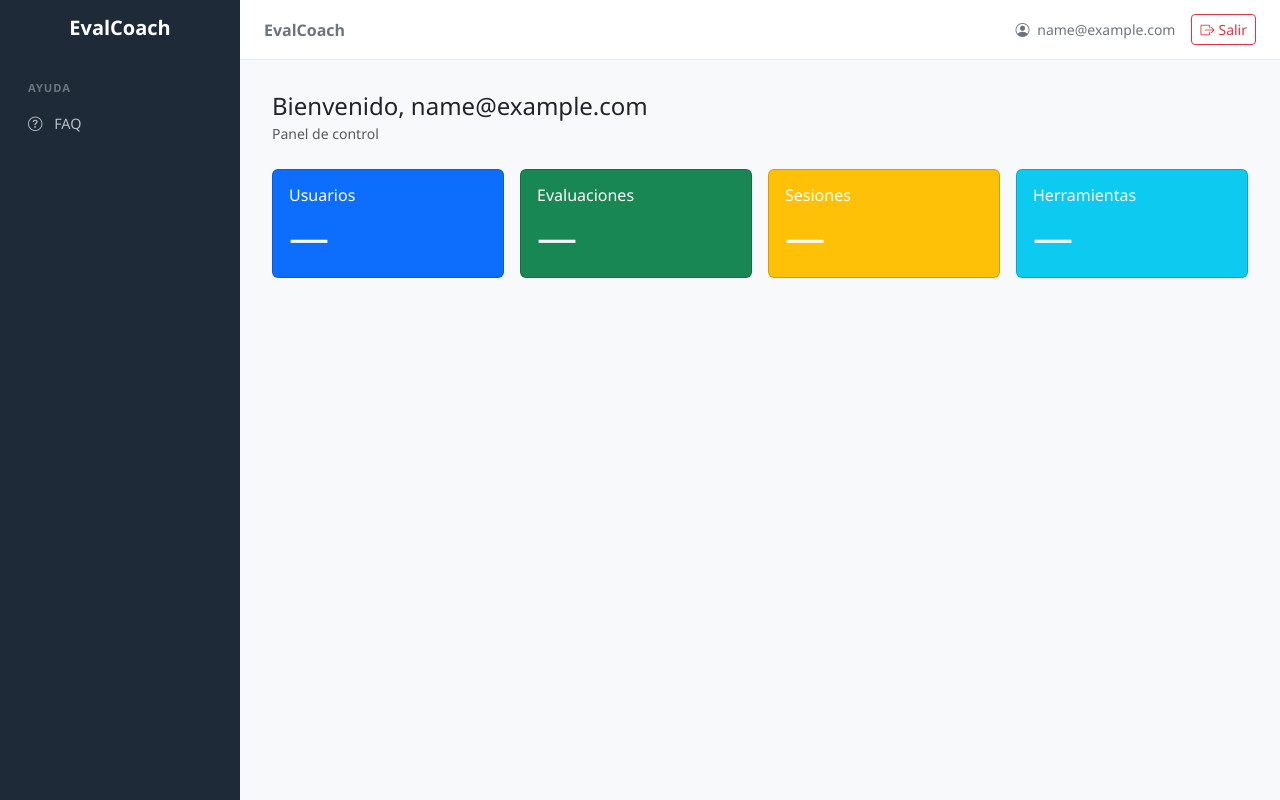
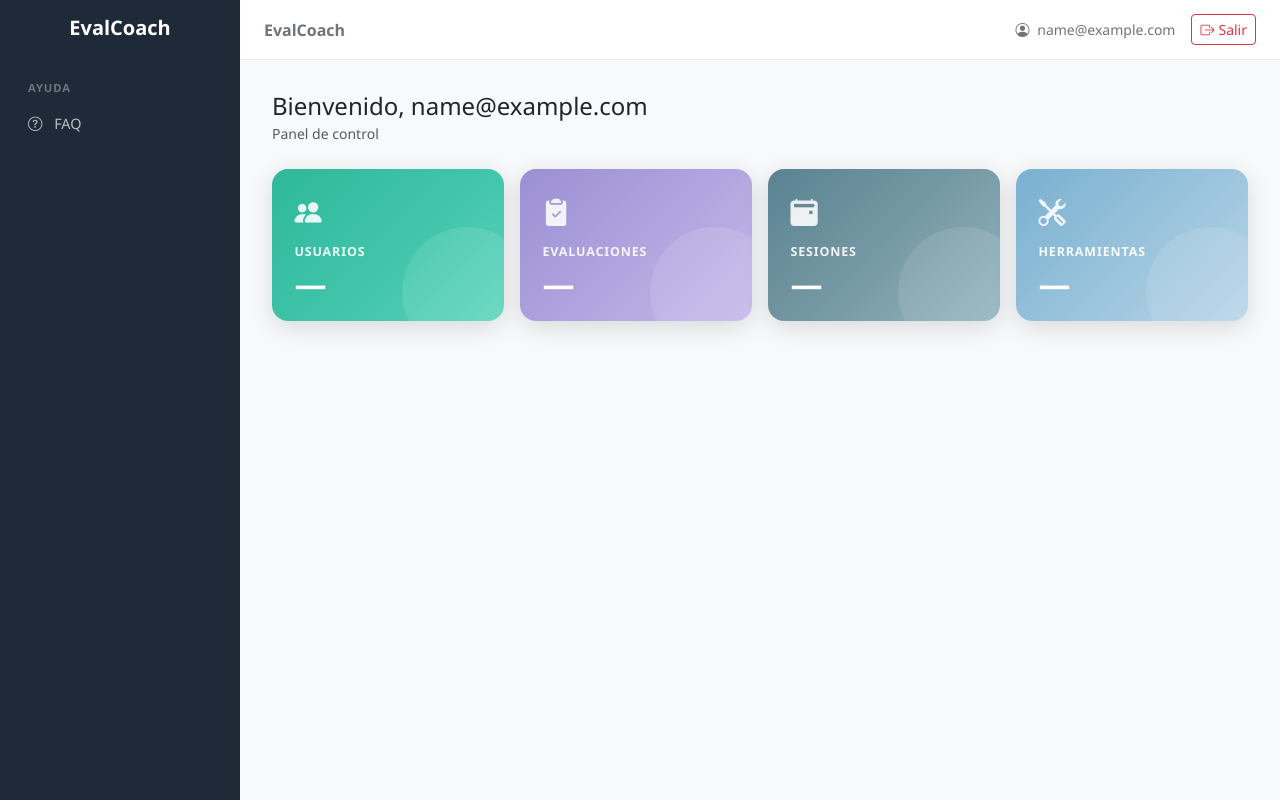
Before and after one commit to mmatus0/ProyectoAngular, an Angular app in the folder frontend/: page /dashboard in a window 1280 px wide. Built offline with nearby package versions, Linux system fonts and the light colour scheme; sample sign-in values are in the browser's storage.

Commit message:
modificaciones esteticas

```diff
--- a/frontend/src/app/features/dashboard/dashboard.component.html
+++ b/frontend/src/app/features/dashboard/dashboard.component.html
@@ -6,36 +6,49 @@
 </div>
 
 <div class="row g-3">
+
+  <!-- Usuarios -->
   <div class="col-md-3">
-    <div class="card text-white bg-primary">
-      <div class="card-body">
-        <h6 class="card-title">Usuarios</h6>
-        <p class="display-6 mb-0">—</p>
+    <div class="dash-card dash-card--teal">
+      <div class="dash-card__icon">
+        <i class="bi bi-people-fill"></i>
       </div>
+      <h6 class="dash-card__title">Usuarios</h6>
+      <p class="dash-card__value">—</p>
     </div>
   </div>
+
+  <!-- Evaluaciones -->
   <div class="col-md-3">
-    <div class="card text-white bg-success">
-      <div class="card-body">
-        <h6 class="card-title">Evaluaciones</h6>
-        <p class="display-6 mb-0">—</p>
+    <div class="dash-card dash-card--violet">
+      <div class="dash-card__icon">
+        <i class="bi bi-clipboard2-check-fill"></i>
       </div>
+      <h6 class="dash-card__title">Evaluaciones</h6>
+      <p class="dash-card__value">—</p>
     </div>
   </div>
+
+  <!-- Sesiones -->
   <div class="col-md-3">
-    <div class="card text-white bg-warning">
-      <div class="card-body">
-        <h6 class="card-title">Sesiones</h6>
-        <p class="display-6 mb-0">—</p>
+    <div class="dash-card dash-card--blue">
+      <div class="dash-card__icon">
+        <i class="bi bi-calendar2-event-fill"></i>
       </div>
+      <h6 class="dash-card__title">Sesiones</h6>
+      <p class="dash-card__value">—</p>
     </div>
   </div>
+
+  <!-- Herramientas -->
   <div class="col-md-3">
-    <div class="card text-white bg-info">
-      <div class="card-body">
-        <h6 class="card-title">Herramientas</h6>
-        <p class="display-6 mb-0">—</p>
+    <div class="dash-card dash-card--sky">
+      <div class="dash-card__icon">
+        <i class="bi bi-tools"></i>
       </div>
+      <h6 class="dash-card__title">Herramientas</h6>
+      <p class="dash-card__value">—</p>
     </div>
   </div>
+
 </div>
--- a/frontend/src/app/features/dashboard/dashboard.component.ts
+++ b/frontend/src/app/features/dashboard/dashboard.component.ts
@@ -5,7 +5,8 @@ import { AuthService } from '../../core/services/auth.service';
   selector: 'app-dashboard',
   standalone: true,
   imports: [],
-  templateUrl: './dashboard.component.html'
+  templateUrl: './dashboard.component.html',
+  styleUrls: ['./dashboard.component.css']
 })
 export class DashboardComponent {
   authService = inject(AuthService);
```
